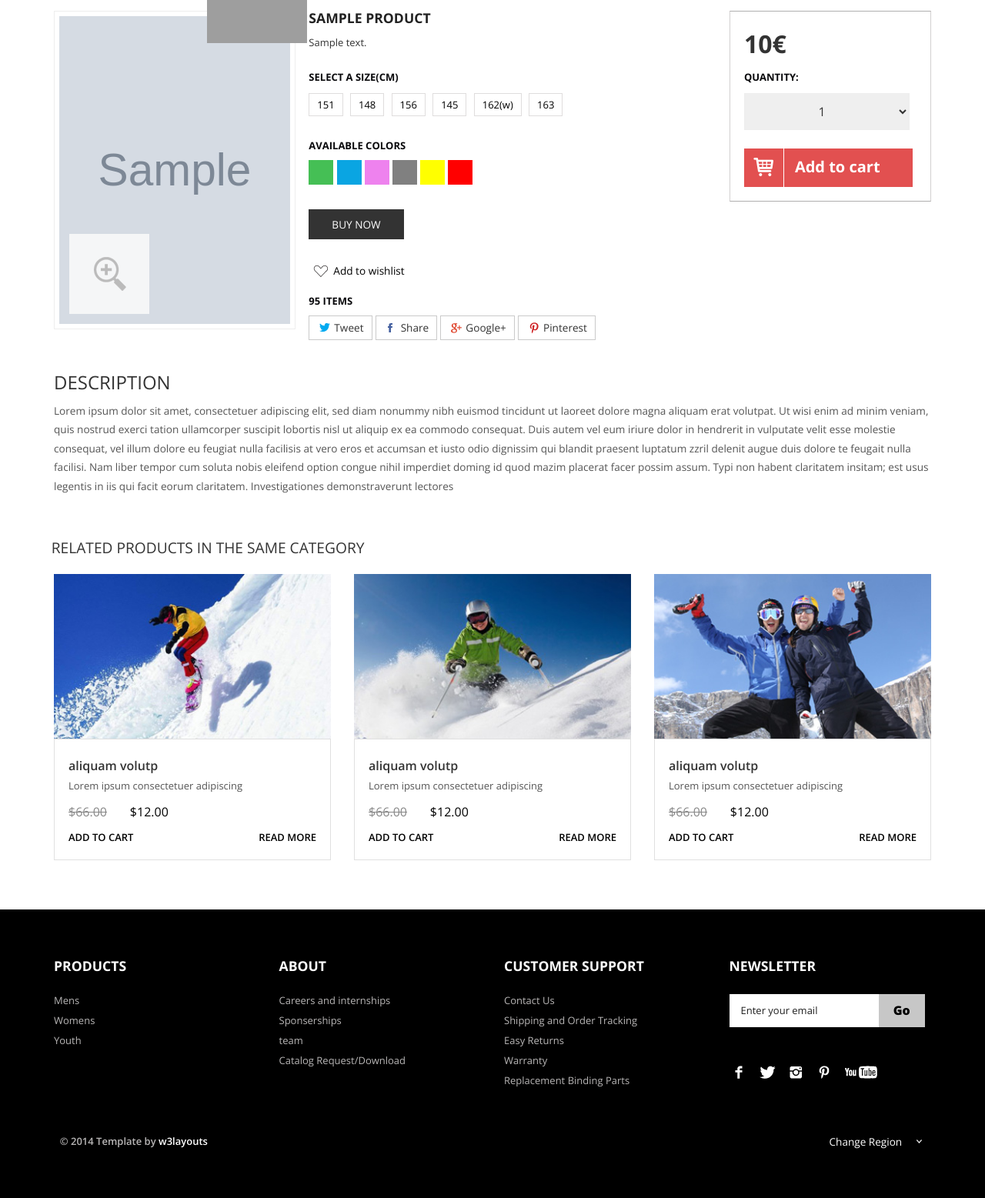
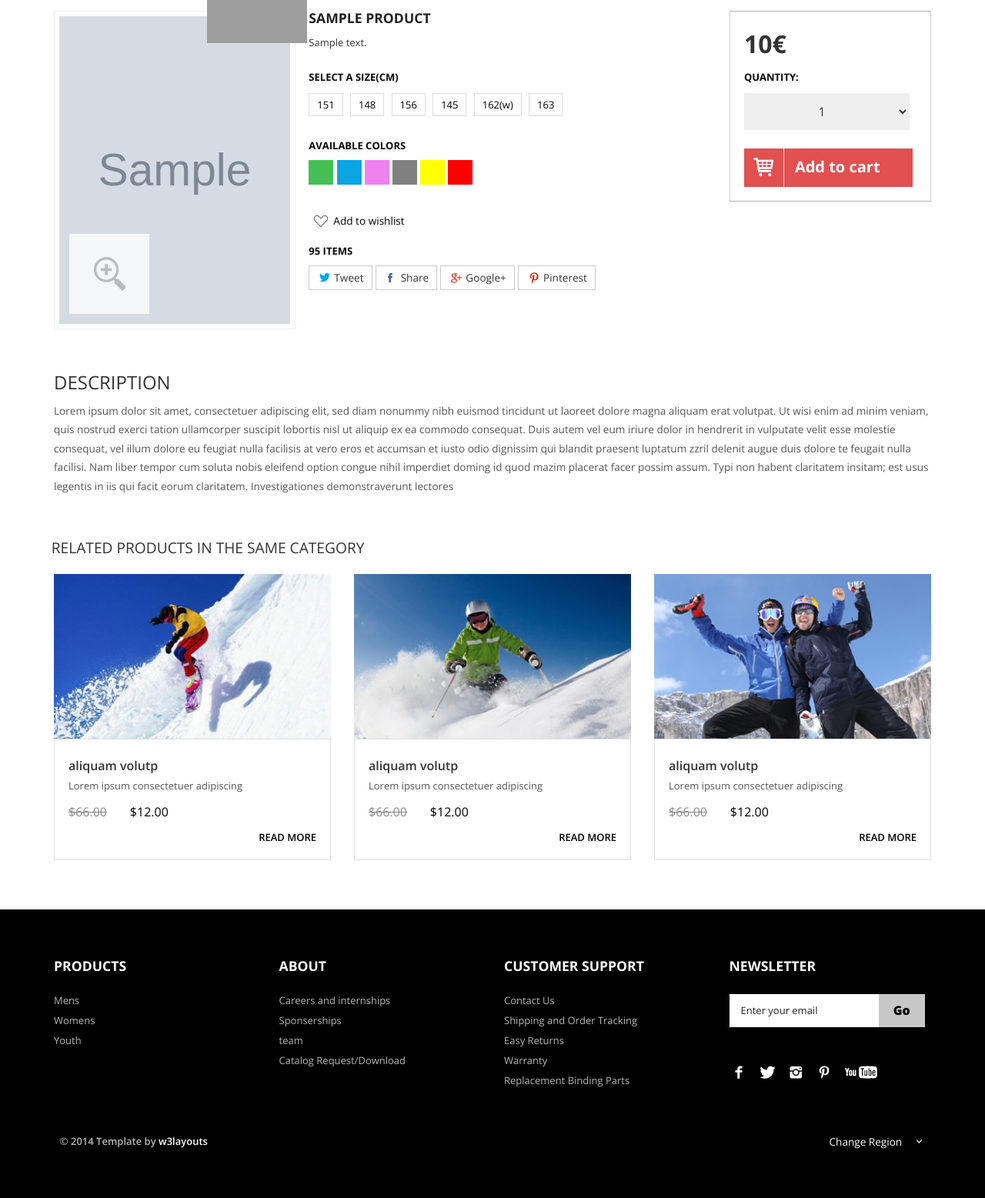
Before and after one commit to StefanKostenko/symfony-MiTienda, a Symfony app: template symfony-miTienda/templates/page/single.html.twig in a window 1280 px wide. Shown: the part 148-1705 px from the top of the page at 77% size. Run offline with Twig, Linux system fonts and the light colour scheme; the template is opened without the code that fills it: most values are stand-ins (such as "Sample title", 1, 10 or a date in 2020); grey boxes marked "Sample" are stand-in pictures; some libraries are stand-ins or nearby versions; grey boxes are pictures that could not be loaded.

Commit message:
rutas corregidas

```diff
--- a/symfony-miTienda/templates/page/single.html.twig
+++ b/symfony-miTienda/templates/page/single.html.twig
@@ -39,11 +39,6 @@
 								<li><a class="color6" href="#"><span> </span></a></li>
 								<div class="clear"> </div>
 							</ul>
-							<div class="btn_form">
-							   <form>
-								 <input type="submit" value="buy now" title="">
-							  </form>
-							</div>
 							<ul class="add-to-links">
     			              <li><img src="images/wish.png" alt=""><a href="#">Add to wishlist</a></li>
     			            </ul>
@@ -99,7 +94,6 @@
 						<span class="reducedfrom">$66.00</span>
 						<span class="actual">$12.00</span><br>
 						<ul class="buttons">
-							<li class="cart"><a href="#">Add To Cart</a></li>
 							<li class="shop_btn"><a href="#">Read More</a></li>
 							<div class="clear"> </div>
 					    </ul>
@@ -113,7 +107,6 @@
 						<span class="reducedfrom">$66.00</span>
 						<span class="actual">$12.00</span><br>
 						<ul class="buttons">
-							<li class="cart"><a href="#">Add To Cart</a></li>
 							<li class="shop_btn"><a href="#">Read More</a></li>
 							<div class="clear"> </div>
 					    </ul>
@@ -127,7 +120,6 @@
 						<span class="reducedfrom">$66.00</span>
 						<span class="actual">$12.00</span><br>
 						<ul class="buttons">
-							<li class="cart"><a href="#">Add To Cart</a></li>
 							<li class="shop_btn"><a href="#">Read More</a></li>
 							<div class="clear"> </div>
 					    </ul>
--- a/symfony-miTienda/templates/partials/_navigation.html.twig
+++ b/symfony-miTienda/templates/partials/_navigation.html.twig
@@ -4,7 +4,7 @@
 			  <div class="col-md-12">
 				 <div class="header-left">
 					 <div class="logo">
-						<a href="{{ path('index')}}"><img src="images/logo.png" alt=""/></a>
+						<a href="{{ path('index')}}"><img src={{asset('images/logo.png')}} alt=""/></a>
 					 </div>
 					 <div class="menu">
 						  <a class="toggleMenu" href="#"><img src="images/nav.png" alt="" /></a>
--- a/symfony-miTienda/templates/partials/_product.html.twig
+++ b/symfony-miTienda/templates/partials/_product.html.twig
@@ -9,8 +9,7 @@
         <p>{{ oneProduct.description }}</p>
         <span class="actual">{{ oneProduct.price }}€</span><br>
         <ul class="buttons">
-            <li class="cart"><a href="#">Add To Cart</a></li>
-            <li class="shop_btn"><a href="#">Read More</a></li>
+            <li class="shop_btn"><a href="{{ path('single', {'id': oneProduct.id})}}">Read More</a></li>
             <div class="clear"> </div>
         </ul>
     </div>
```
